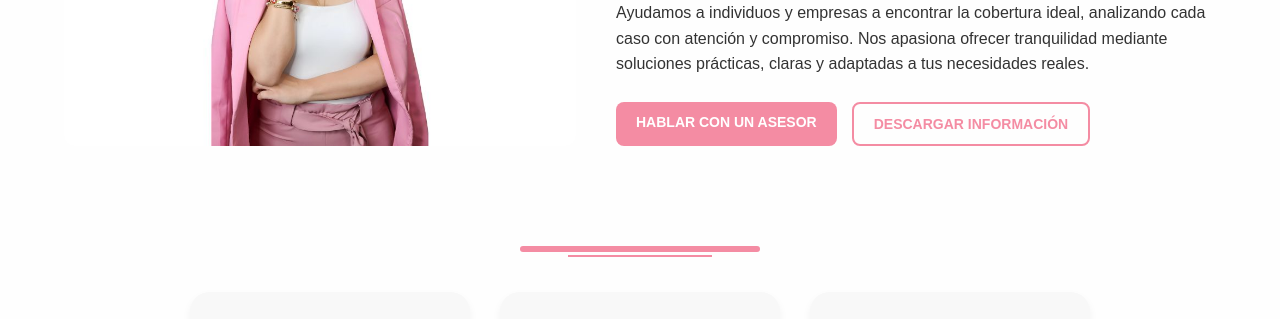
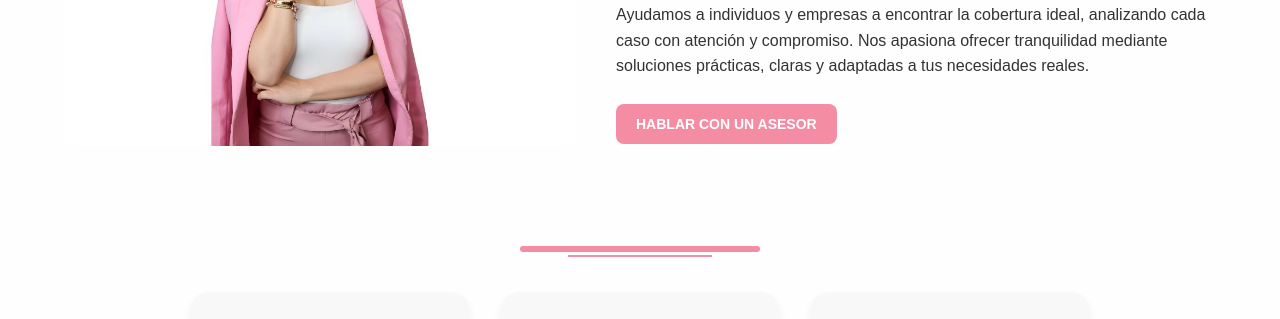
Before and after one commit to MarshallPanda/Seguros-MaviInsurance, a plain HTML site: page index.html in a window 1280 px wide. Shown: the part 436-755 px from the top of the page. Drawn offline with Linux system fonts and the light colour scheme.

Commit message:
Actualizacion 3.3 WebOnline

```diff
--- a/index.html
+++ b/index.html
@@ -35,7 +35,7 @@
             </p>
             <div class="botones">
                 <a href="/html/principal/contacto.html" class="btn primario">HABLAR CON UN ASESOR</a>
-                <a href="#" class="btn secundario">DESCARGAR INFORMACIÓN</a>
+                <!--<a href="#" class="btn secundario">DESCARGAR INFORMACIÓN</a>-->
             </div>
         </div>
     </div>
```
